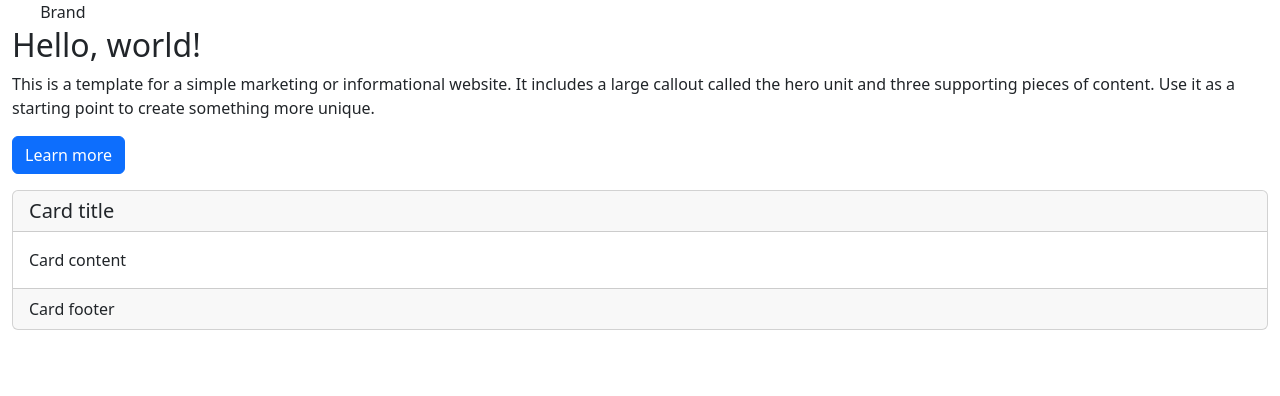
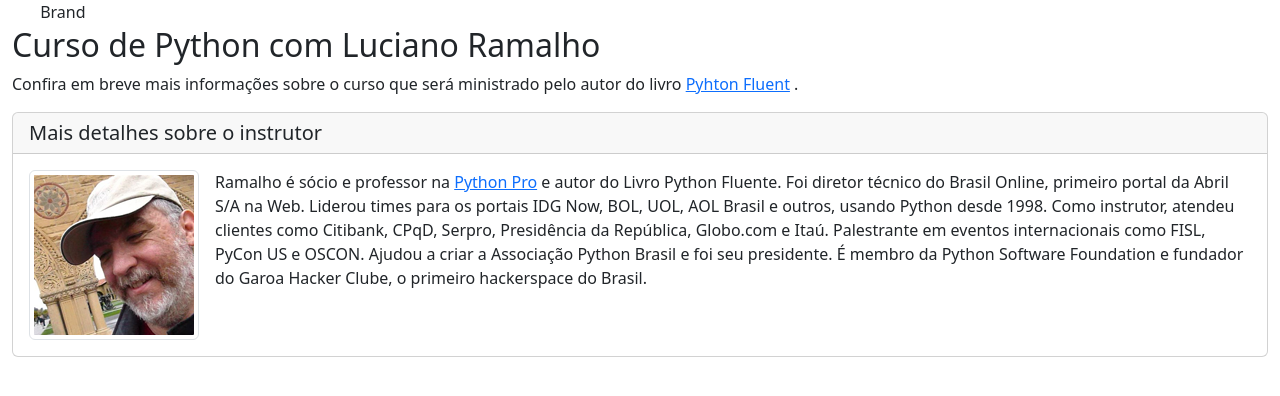
Before and after one commit to Jaycmarques/curso-django, a Django app: page / in a window 1280 px wide. Shown: the part 56-452 px from the top of the page. Run offline with Django 5.2, Linux system fonts and the light colour scheme; some libraries are stand-ins or nearby versions.

Commit message:
adicionando elementos na home page.

```diff
--- a/base/templates/base/home.html
+++ b/base/templates/base/home.html
@@ -11,7 +11,7 @@
 
 	<meta name="description" content="Página do curso Python Pro">
 	<meta name="author" content="Renzo Nuccitelli">
-
+	<link rel="icon" type="image/png" href="{% static 'img/favicon.png' %}">
 	<link href="{% static 'css/bootstrap.min.css' %}" rel="stylesheet">
 	<link href="{% static 'css/style.css' %}" rel="stylesheet">
 	<script src="{% static 'js/jquery.min.js' %}"></script>
@@ -94,15 +94,11 @@
 				</nav>
 				<div class="jumbotron">
 					<h2>
-						Hello, world!
+						Curso de Python com Luciano Ramalho
 					</h2>
 					<p>
-						This is a template for a simple marketing or informational website. It includes a large callout
-						called the hero unit and three supporting pieces of content. Use it as a starting point to
-						create something more unique.
-					</p>
-					<p>
-						<a class="btn btn-primary btn-large" href="#">Learn more</a>
+						Confira em breve mais informações sobre o curso que será ministrado pelo autor do livro
+						<a href="http://shop.oreilly.com/product/0636920032519.do" target="blank"> Pyhton Fluent</a> .
 					</p>
 				</div>
 			</div>
@@ -111,15 +107,20 @@
 			<div class="col-md-12">
 				<div class="card">
 					<h5 class="card-header">
-						Card title
+						Mais detalhes sobre o instrutor
 					</h5>
 					<div class="card-body">
 						<p class="card-text">
-							Card content
+							<img src="{% static 'img/luciano-ramalho.png' %}" class="img-thumbnail float-start me-3"
+								alt="Foto de Luciano Ramalho" />
+							Ramalho é sócio e professor na <a href="https://www.python.pro.br">Python Pro</a> e autor do
+							Livro Python Fluente. Foi diretor técnico do Brasil Online, primeiro portal da Abril S/A na
+							Web. Liderou times para os portais IDG Now, BOL, UOL, AOL Brasil e outros, usando Python
+							desde 1998. Como instrutor, atendeu clientes como Citibank, CPqD, Serpro, Presidência da
+							República, Globo.com e Itaú. Palestrante em eventos internacionais como FISL, PyCon US e
+							OSCON. Ajudou a criar a Associação Python Brasil e foi seu presidente. É membro da Python
+							Software Foundation e fundador do Garoa Hacker Clube, o primeiro hackerspace do Brasil.
 						</p>
-					</div>
-					<div class="card-footer">
-						Card footer
 					</div>
 				</div>
 			</div>
```
Also changed, not shown: base/static/img/favicon.png (added), base/static/img/luciano-ramalho.png (added).
